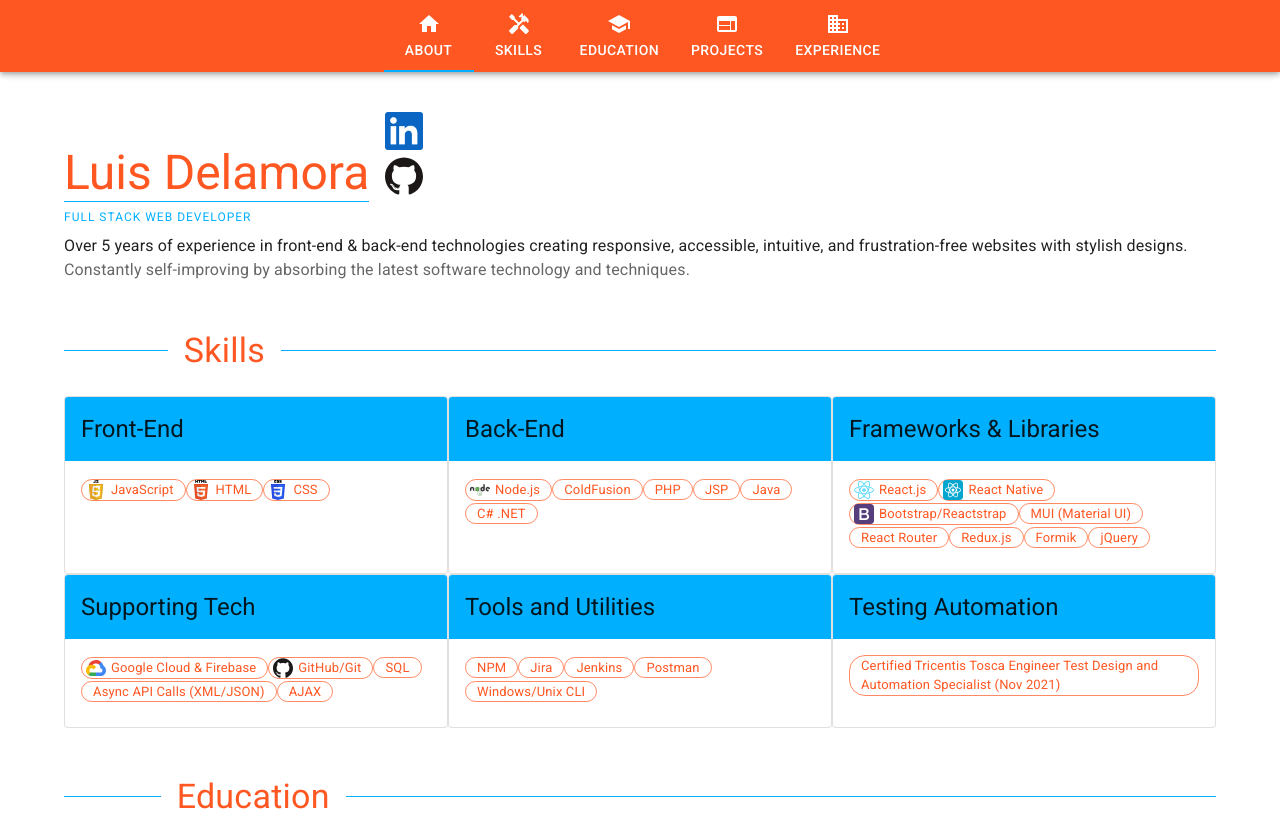
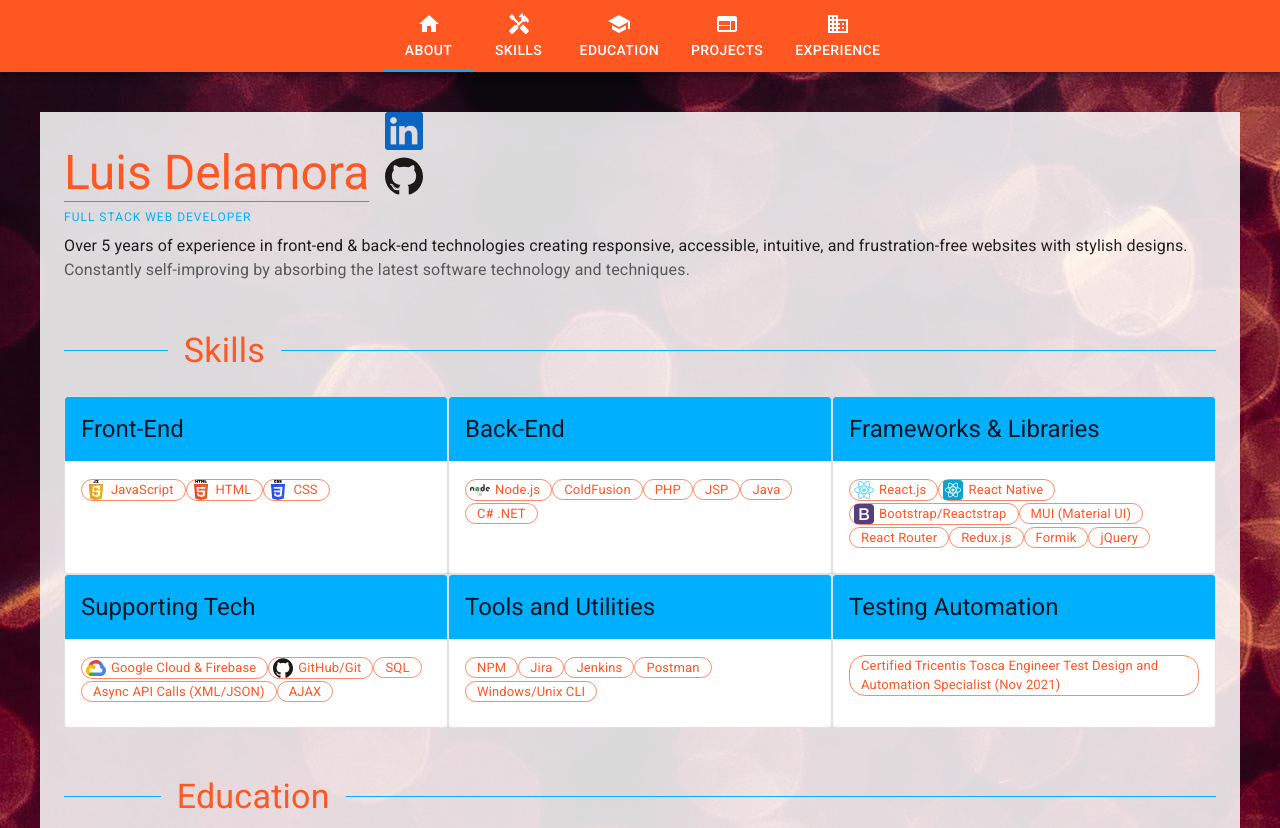
Before and after one commit to eccos/portfolio, a React (Create React App) app: page / in a window 1280 px wide. Shown: the top 828 px of the page. Built offline with nearby package versions, Linux system fonts and the light colour scheme; a web font is replaced by a local one.

Commit message:
add free to use bg

```diff
--- a/src/App.js
+++ b/src/App.js
@@ -12,6 +12,8 @@ import HandymanIcon from '@mui/icons-material/Handyman';
 import HomeIcon from '@mui/icons-material/Home';
 import SchoolIcon from '@mui/icons-material/School';
 import WebIcon from '@mui/icons-material/Web';
+
+import background from './app/assets/img/pexels-ave-calvar-martinez-4279017.jpg';
 
 import { Container, useMediaQuery, useTheme } from '@mui/material';
 
@@ -28,9 +30,13 @@ export default function App() {
   const isSmallScreen = useMediaQuery(theme.breakpoints.down('sm'));
 
   return (
-    <>
+    <div style={{ backgroundImage: `url(${background})` }}>
       {!isSmallScreen && <FixedTopNav sections={sections} />}
-      <Container id="sections-container" my={5}>
+      <Container
+        id="sections-container"
+        my={5}
+        sx={{ bgcolor: 'rgba(255, 255, 255, 0.85)' }}
+      >
         {sections.map((section) => (
           <section key={section.label} id={section.label}>
             <section.Component label={section.label} />
@@ -38,6 +44,6 @@ export default function App() {
         ))}
       </Container>
       {isSmallScreen && <FixedBottomNavigation sections={sections} />}
-    </>
+    </div>
   );
 }
```
Also changed, not shown: src/app/assets/img/pexels-ave-calvar-martinez-4279017.jpg (added).
